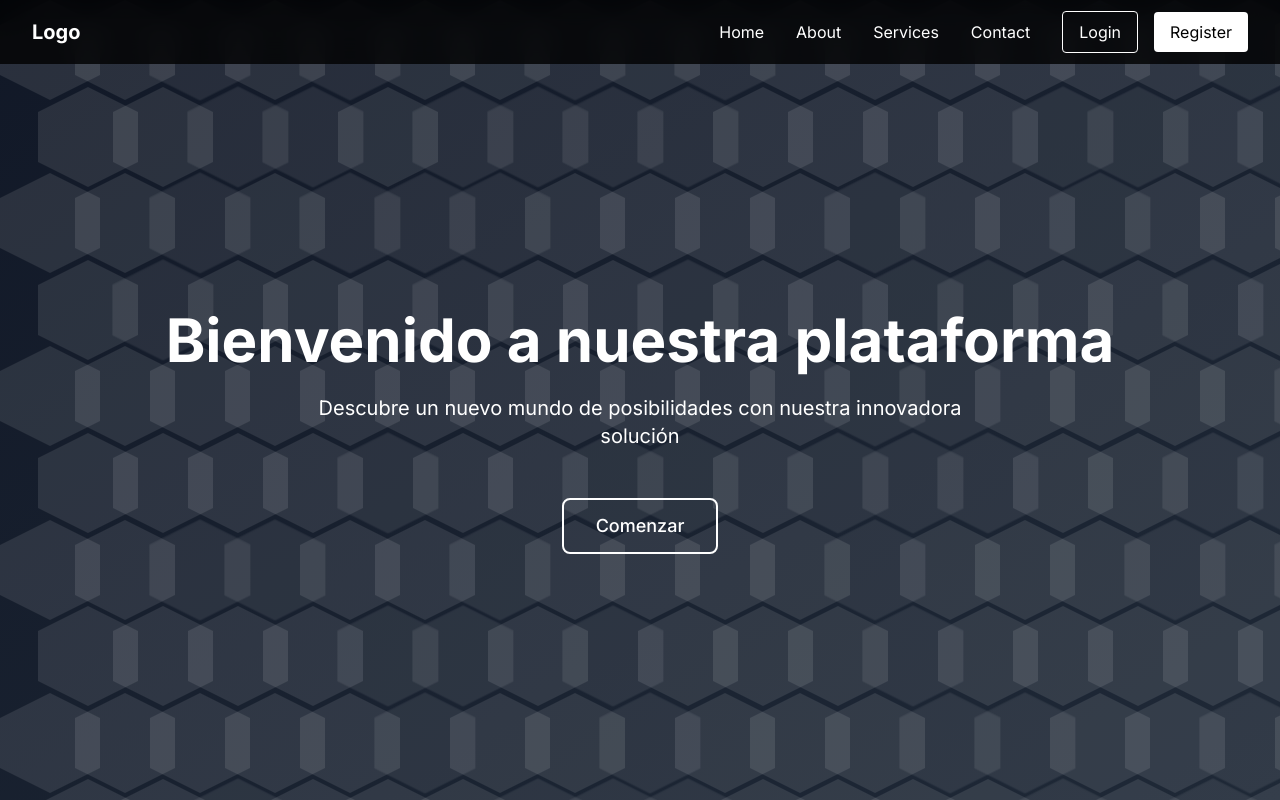
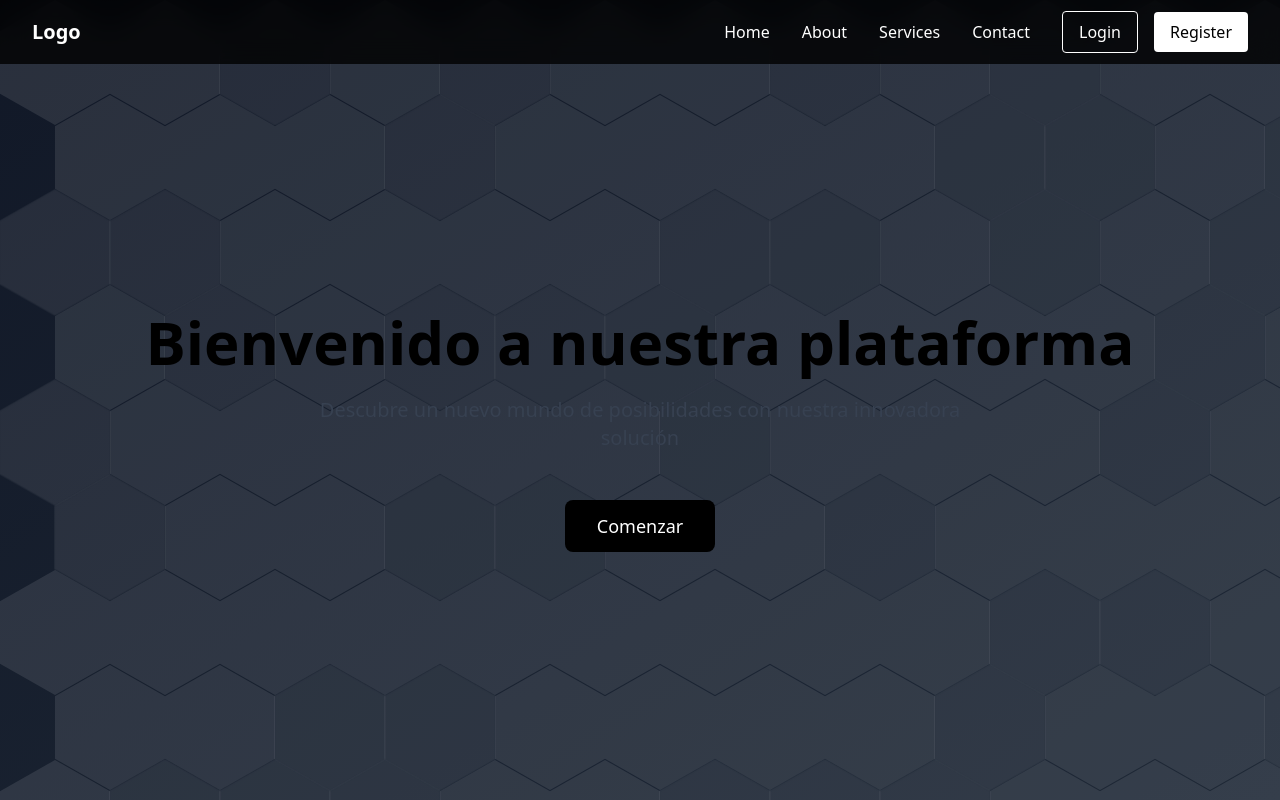
Before and after one commit to Coderlaraman/oidivi-frontend, a Next.js app: page / in a window 1280 px wide. Built offline with nearby package versions, Linux system fonts and the light colour scheme.

Commit message:
Base 2 Dynamic Home

```diff
--- a/src/app/layout.tsx
+++ b/src/app/layout.tsx
@@ -1,16 +1,17 @@
-import '@/styles/globals.css';
-import { Inter } from 'next/font/google';
+// app/layout.tsx
+import React from 'react';
+import '../styles/globals.css';
 
-const inter = Inter({ subsets: ['latin'] });
+export default function RootLayout({ children }: { children: React.ReactNode }) {
+  return (
+    <html lang="es">
+      <head>
+        <meta charSet="UTF-8" />
+        <meta name="viewport" content="width=device-width, initial-scale=1.0" />
+        <title>Página de Inicio con Logo y Fondo Interactivo</title>
 
-export default function RootLayout({
-  children,
-}: {
-  children: React.ReactNode;
-}) {
-  return (
-    <html lang="en">
-      <body className={inter.className}>
+      </head>
+      <body>
         {children}
       </body>
     </html>
--- a/src/app/page.tsx
+++ b/src/app/page.tsx
@@ -3,17 +3,22 @@ import Navbar from '@/components/layout/Navbar';
 
 export default function Home() {
   return (
-    <main className="min-h-screen">
+    <main className="min-h-screen relative">
+      {/* Nav con Login | Register en top-right */}
       <Navbar />
+
+      {/* Fondo colmenar */}
       <HexagonalBackground />
+
+      {/* Contenido principal sobrepuesto */}
       <div className="relative z-10 flex flex-col items-center justify-center min-h-screen px-4 pt-16">
-        <h1 className="text-4xl md:text-6xl font-bold text-white text-center mb-6">
+        <h1 className="text-4xl md:text-6xl font-bold text-black text-center mb-6">
           Bienvenido a nuestra plataforma
         </h1>
-        <p className="text-lg md:text-xl text-white text-center max-w-2xl mb-12">
+        <p className="text-lg md:text-xl text-gray-700 text-center max-w-2xl mb-12">
           Descubre un nuevo mundo de posibilidades con nuestra innovadora solución
         </p>
-        <button className="px-8 py-3 text-lg font-medium text-white border-2 border-white rounded-lg hover:bg-white hover:text-black transition-all duration-300">
+        <button className="px-8 py-3 text-lg font-medium text-white bg-black rounded-lg hover:bg-gray-800 transition-all duration-300">
           Comenzar
         </button>
       </div>
--- /dev/null
+++ b/src/components/home/HexagonalBackground.css
@@ -0,0 +1,41 @@
+.hexagon {
+    clip-path: polygon(50% 0%, 100% 25%, 100% 75%, 50% 100%, 0% 75%, 0% 25%);
+    width: 110px;
+    height: 125px;
+    background-color: rgba(255, 255, 255, 0.1);
+    transition: all 0.3s ease;
+    will-change: transform, background-color;
+    backface-visibility: hidden;
+    perspective: 1000px;
+}
+
+@keyframes pulse {
+    0% {
+        transform: scale(1);
+        opacity: 0.8;
+    }
+    50% {
+        transform: scale(1.05);
+        opacity: 1;
+    }
+    100% {
+        transform: scale(1);
+        opacity: 0.8;
+    }
+}
+
+.animate-pulse {
+    animation: pulse 3s infinite ease-in-out;
+}
+
+/* Estilos para modo claro */
+body.light-mode {
+    background-color: #ffffff;
+    color: #000000;
+}
+
+/* Estilos para modo oscuro */
+body.dark-mode {
+    background-color: #000000;
+    color: #ffffff;
+}
--- a/src/components/home/HexagonalBackground.tsx
+++ b/src/components/home/HexagonalBackground.tsx
@@ -1,6 +1,6 @@
 'use client';
-
 import React, { useEffect, useState, useCallback } from 'react';
+import './HexagonalBackground.css';
 
 interface Hexagon {
     id: number;
@@ -14,10 +14,10 @@ const HexagonalBackground: React.FC = () => {
     const [mousePosition, setMousePosition] = useState({ x: 0, y: 0 });
 
     // Constantes para el tamaño y espaciado de los hexágonos
-    const HEX_WIDTH = 100;
-    const HEX_HEIGHT = 86.6; // altura = width * sin(60°)
-    const HORIZONTAL_SPACING = HEX_WIDTH * 0.75;
-    const VERTICAL_SPACING = HEX_HEIGHT;
+    const HEX_WIDTH = 110;
+    const HEX_HEIGHT = 125;
+    const HORIZONTAL_SPACING = HEX_WIDTH;
+    const VERTICAL_SPACING = 95;
 
     const createHexagons = useCallback(() => {
         const newHexagons: Hexagon[] = [];
@@ -30,14 +30,14 @@ const HexagonalBackground: React.FC = () => {
 
         for (let row = 0; row < rows; row++) {
             const isOddRow = row % 2 === 1;
-            const xOffset = isOddRow ? HORIZONTAL_SPACING / 2 : 0;
+            const xOffset = isOddRow ? HEX_WIDTH / 2 : 0;
 
             for (let col = 0; col < cols; col++) {
                 newHexagons.push({
                     id: row * cols + col,
                     x: col * HORIZONTAL_SPACING + xOffset,
                     y: row * VERTICAL_SPACING,
-                    isHovered: false
+                    isHovered: false,
                 });
             }
         }
@@ -51,15 +51,15 @@ const HexagonalBackground: React.FC = () => {
         setMousePosition({ x: mouseX, y: mouseY });
 
         // Actualizar el estado de hover de los hexágonos
-        setHexagons(prevHexagons =>
-            prevHexagons.map(hex => {
+        setHexagons((prevHexagons) =>
+            prevHexagons.map((hex) => {
                 const distance = Math.sqrt(
                     Math.pow(mouseX - (hex.x + HEX_WIDTH / 2), 2) +
                     Math.pow(mouseY - (hex.y + HEX_HEIGHT / 2), 2)
                 );
                 return {
                     ...hex,
-                    isHovered: distance < 100 // Radio de influencia del mouse
+                    isHovered: distance < 120, // Radio de influencia del mouse
                 };
             })
         );
@@ -77,8 +77,8 @@ const HexagonalBackground: React.FC = () => {
     }, [createHexagons, handleMouseMove]);
 
     return (
-        <div className="fixed inset-0 -z-10 bg-gradient-to-br from-gray-900 to-gray-800 overflow-hidden">
-            {hexagons.map(hexagon => (
+        <div className="hexagonal-background fixed inset-0 -z-10 bg-gradient-to-br from-gray-900 to-gray-800 overflow-hidden">
+            {hexagons.map((hexagon) => (
                 <div
                     key={hexagon.id}
                     style={{
@@ -86,15 +86,12 @@ const HexagonalBackground: React.FC = () => {
                         left: `${hexagon.x}px`,
                         top: `${hexagon.y}px`,
                         width: `${HEX_WIDTH}px`,
-                        height: `${HEX_WIDTH}px`,
-                        transform: `scale(${hexagon.isHovered ? 1.2 : 1})`,
+                        height: `${HEX_HEIGHT}px`,
+                        transform: `scale(${hexagon.isHovered ? 1.3 : 1})`,
                         transition: 'transform 0.3s ease-out, background-color 0.3s ease-out',
                     }}
-                    className={`
-            hexagon
-            ${Math.random() > 0.7 ? 'animate-pulse' : ''}
-            ${hexagon.isHovered ? 'bg-blue-500/30' : 'bg-white/10'}
-          `}
+                    className={`hexagon ${Math.random() > 0.7 ? 'animate-pulse' : ''} ${hexagon.isHovered ? 'bg-blue-500/30' : 'bg-white/10'
+                        }`}
                 />
             ))}
         </div>
--- a/src/styles/globals.css
+++ b/src/styles/globals.css
@@ -1,3 +1,5 @@
+
+
 @tailwind base;
 @tailwind components;
 @tailwind utilities;
@@ -32,3 +34,20 @@
   backface-visibility: hidden;
   perspective: 1000px;
 }
+
+/* Suavizar la animación de hover */
+a:hover {
+    transition: all 0.3s ease;
+}
+
+/* Estilos para modo claro */
+body.light-mode {
+    background-color: #ffffff;
+    color: #000000;
+}
+
+/* Estilos para modo oscuro */
+body.dark-mode {
+    background-color: #000000;
+    color: #ffffff;
+}
```
